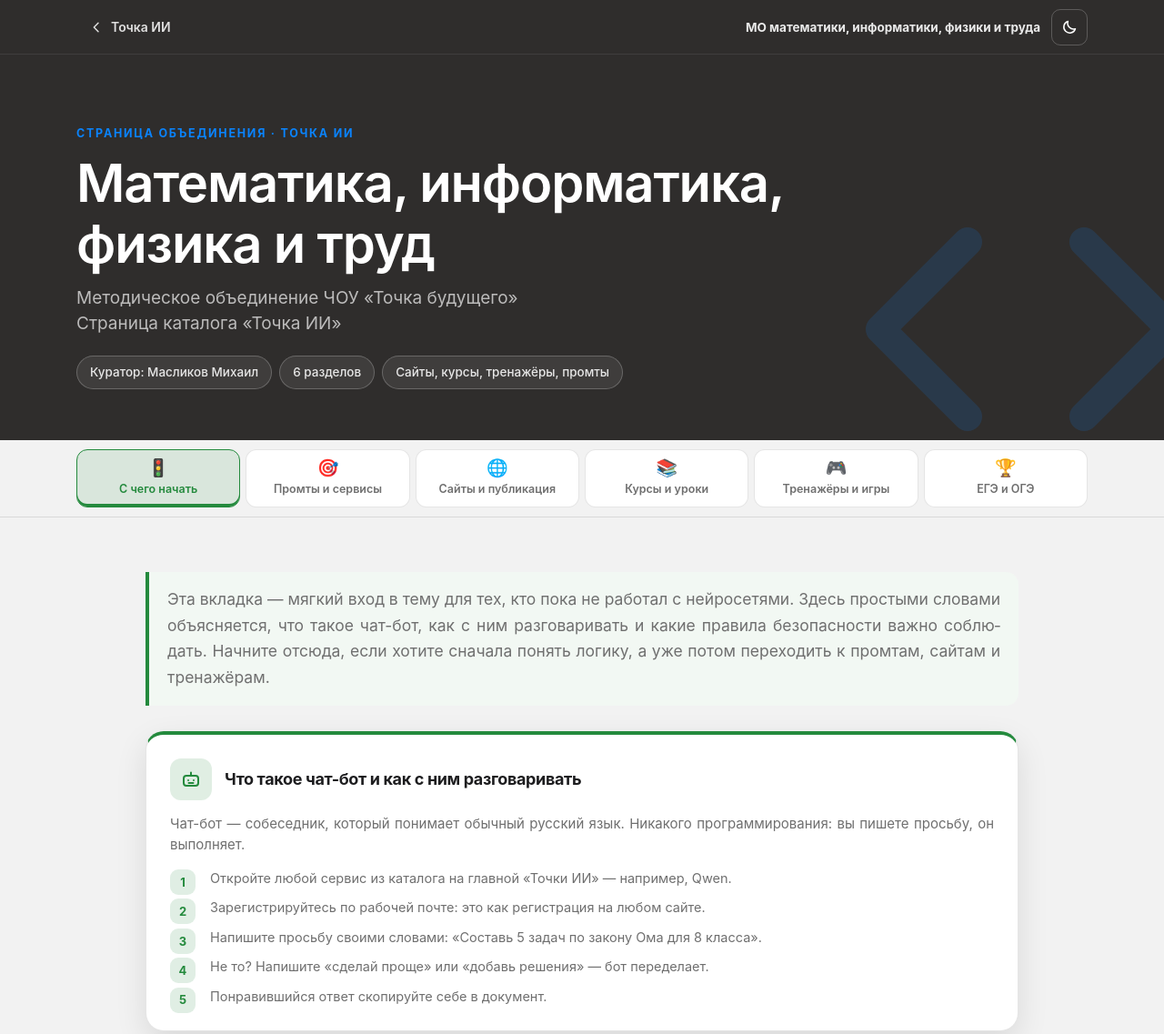
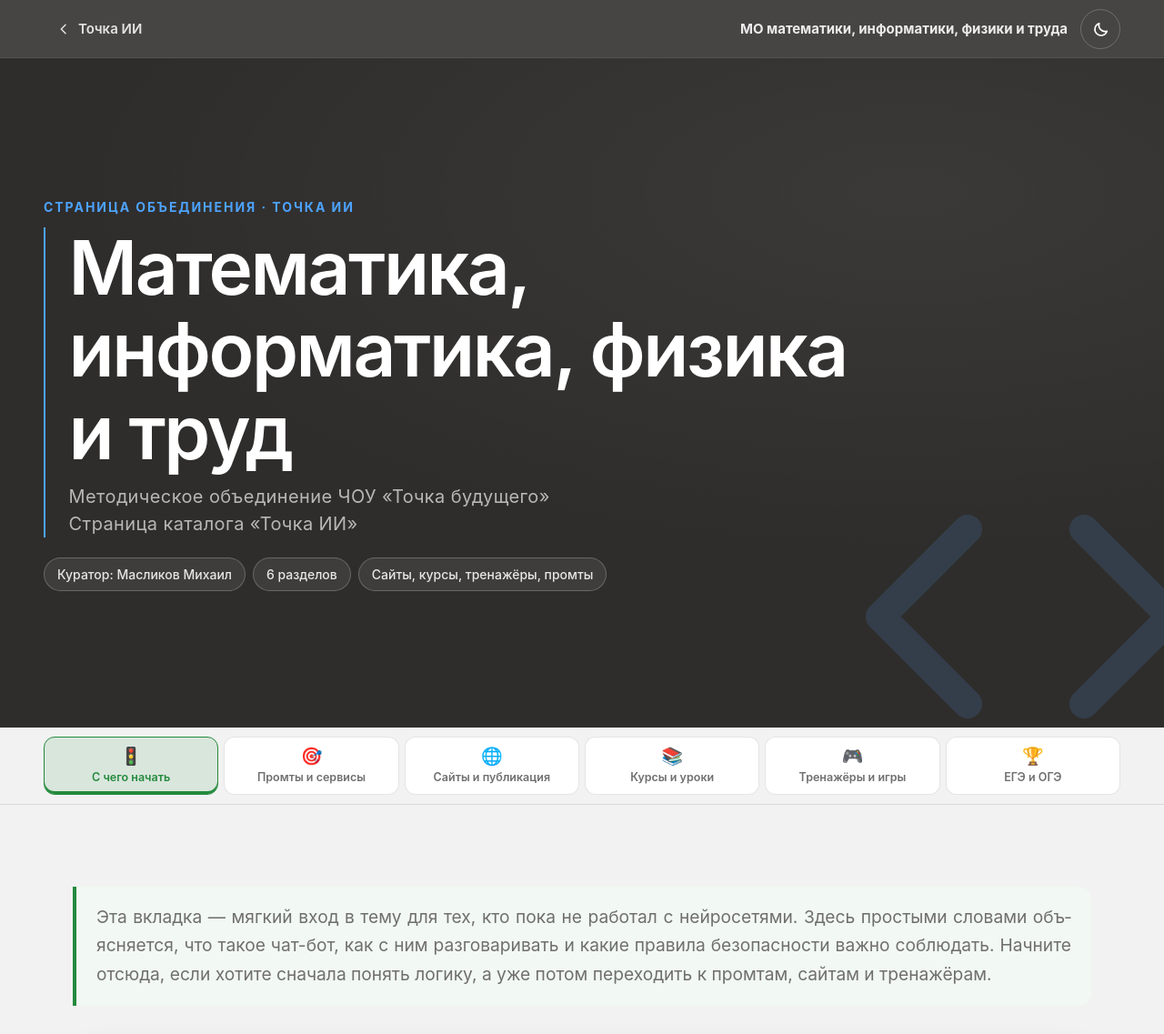
Before and after one commit to mmmaslikov/mift, a plain HTML site: page index.html in a window 1280 px wide. Shown: the top 1137 px of the page at 91% size. Drawn offline with Linux system fonts and the light colour scheme.

Commit message:
Update index.html

```diff
--- a/index.html
+++ b/index.html
@@ -8,10 +8,11 @@
 
 <style>
 /* ============================================================================
-   ШАБЛОН СТРАНИЦЫ СФЕРЫ · всё «лицо» сферы задаётся одним объектом MO ниже:
-   id / title / full / sub / head / icon / color / colorDark / chips.
-   Шапка, hero, цвет акцента, <title> и meta подставляются из MO автоматически.
-   Вкладки и их цвет — TABS + PAL; наполнение — CONTENT; конструктор — CONS.
+   ШАБЛОН СТРАНИЦЫ СФЕРЫ · масштаб и палитра совпадают с главной «Точка ИИ»:
+   --wrap 1320, --pad clamp(20,4vw,48), --nav-h 64, --radius 24, --zoom 1/1.25/1.5,
+   фон #f2f2f2 / #161616, шапка color-mix(charcoal 88%) + blur, hero-acc #4da3ff/#2997ff.
+   «Лицо» сферы задаётся объектом MO (id/title/full/sub/head/icon/color/colorDark/chips);
+   вкладки и их цвет — TABS + PAL; наполнение — CONTENT; конструктор — CONS.
    ----------------------------------------------------------------------------
    СКРИНШОТЫ — кладите PNG в папку images/ рядом с index.html.
    Имена для этой сферы (math): shot-personal-1/2, shot-mc, shot-webdev,
@@ -27,11 +28,11 @@
   --text:#1d1d1f; --muted:#6f6f6f;
   --line:rgba(0,0,0,.10);
   --accent:#0071e3; --hero-acc:#4da3ff;
-  --radius:20px; --shadow:0 12px 34px rgba(0,0,0,.10);
-  --nav-h:60px; --pad:clamp(16px,4vw,44px); --wrap:1200px; --col:960px; --zoom:1;
+  --radius:24px; --shadow:0 12px 34px rgba(0,0,0,.10);
+  --nav-h:64px; --pad:clamp(20px,4vw,48px); --wrap:1320px; --col:1120px; --zoom:1;
   --sb-track:#e6e6e6; --sb-thumb:#c7c7cc; --sb-hover:#a1a1a6;
 }
-/* Масштаб как на главной странице каталога: 100% выглядит как 125/150% */
+/* Масштаб как на главной странице каталога */
 @media (min-width:1800px){:root{--zoom:1.25}}
 @media (min-width:2300px){:root{--zoom:1.5}}
 [data-theme="dark"]{
@@ -53,7 +54,7 @@ body{margin:0;background:var(--bg);color:var(--text);
 body.lb-open{overflow:hidden}
 img{max-width:100%;display:block}
 figure{margin:0}
-h1,h2,h3{letter-spacing:-.02em;line-height:1.15;margin:0}
+h1,h2,h3{letter-spacing:-.02em;line-height:1.1;margin:0}
 p{margin:0}
 a{color:var(--accent)}
 :focus-visible{outline:3px solid var(--accent);outline-offset:3px;border-radius:8px}
@@ -63,46 +64,57 @@ a{color:var(--accent)}
 .panel,.mcard,.cons{--acc:var(--acc-l,#0071e3)}
 [data-theme="dark"] .panel,[data-theme="dark"] .mcard,[data-theme="dark"] .cons{--acc:var(--acc-d,#2997ff)}
 
-.btn{display:inline-flex;align-items:center;justify-content:center;gap:8px;min-height:42px;padding:9px 18px;
-  border-radius:12px;border:1px solid color-mix(in srgb,var(--acc) 30%,transparent);
+.btn{display:inline-flex;align-items:center;justify-content:center;gap:8px;min-height:48px;padding:12px 26px;
+  border-radius:980px;border:1px solid color-mix(in srgb,var(--acc) 30%,transparent);
   background:color-mix(in srgb,var(--acc) 13%,transparent);color:var(--acc);
-  font:inherit;font-weight:600;font-size:14.5px;cursor:pointer;text-decoration:none;transition:background .18s,transform .18s}
+  font:inherit;font-weight:600;font-size:16px;cursor:pointer;text-decoration:none;transition:background .18s,transform .18s}
 .btn svg{width:16px;height:16px;flex:none}
 .btn:hover{background:color-mix(in srgb,var(--acc) 20%,transparent);transform:translateY(-1px)}
+.btn:active{transform:scale(.98)}
 .btn.ghost{background:transparent;color:var(--muted);border-color:var(--line)}
 .btn.ghost:hover{color:var(--acc);border-color:var(--acc);background:transparent}
 .chip{display:inline-flex;align-items:center;gap:6px;padding:7px 14px;border-radius:980px;background:rgba(255,255,255,.08);
-  border:1px solid rgba(255,255,255,.22);font-size:13.5px;color:rgba(255,255,255,.88);font-weight:500}
+  border:1px solid rgba(255,255,255,.22);font-size:14px;color:rgba(255,255,255,.88);font-weight:500}
 .card{background:var(--surface);border:1px solid var(--line);border-radius:var(--radius);box-shadow:var(--shadow)}
 
-/* NAV */
-.nav{position:sticky;top:0;z-index:50;height:var(--nav-h);background:var(--charcoal);
+/* NAV — тон и блюр как на главной */
+.nav{position:sticky;top:0;z-index:50;height:var(--nav-h);
+  background:color-mix(in srgb,var(--charcoal) 88%,transparent);
+  backdrop-filter:saturate(140%) blur(18px);-webkit-backdrop-filter:saturate(140%) blur(18px);
   border-bottom:1px solid rgba(255,255,255,.08)}
-.nav-in{max-width:var(--wrap);margin:0 auto;padding:0 var(--pad);height:var(--nav-h);display:flex;align-items:center;gap:12px}
+.nav-in{max-width:var(--wrap);margin:0 auto;padding:0 var(--pad);height:var(--nav-h);display:flex;align-items:center;gap:14px}
 .back{display:inline-flex;align-items:center;gap:8px;color:rgba(255,255,255,.85);text-decoration:none;
-  font-size:14px;font-weight:600;padding:8px 14px;border-radius:10px;min-height:40px;transition:all .18s}
+  font-size:15px;font-weight:600;padding:10px 14px;border-radius:980px;min-height:44px;transition:all .18s}
 .back:hover{color:#fff;background:rgba(255,255,255,.1)}
 .back svg{width:16px;height:16px;flex:none}
-.nav-title{margin-left:auto;font-size:13.5px;font-weight:700;color:rgba(255,255,255,.9);
+.nav-title{margin-left:auto;font-size:15px;font-weight:700;color:rgba(255,255,255,.9);
   white-space:nowrap;overflow:hidden;text-overflow:ellipsis}
-.nav .icon-btn{width:40px;height:40px;border-radius:10px;border:1px solid rgba(255,255,255,.22);background:transparent;color:#fff;
-  display:grid;place-items:center;cursor:pointer;flex:none}
-.nav .icon-btn svg{width:18px;height:18px}
+.nav .icon-btn{width:44px;height:44px;border-radius:50%;border:1px solid rgba(255,255,255,.22);background:transparent;color:#fff;
+  display:grid;place-items:center;cursor:pointer;flex:none;transition:transform .18s}
+.nav .icon-btn:hover{transform:scale(1.06)}
+.nav .icon-btn svg{width:19px;height:19px}
 @media (max-width:620px){
   .nav-title{display:none}
   .nav .icon-btn{margin-left:auto}
 }
 
-/* HERO */
-.hero{position:relative;overflow:hidden;background:var(--charcoal);color:#fff;padding:clamp(36px,6vw,72px) 0 clamp(32px,5vw,56px)}
+/* HERO — высота, типографика и左 линейка как на главной */
+.hero{position:relative;overflow:hidden;background:var(--charcoal);color:#fff;
+  min-height:calc((100vh - var(--nav-h))/var(--zoom));
+  min-height:calc((100svh - var(--nav-h))/var(--zoom));
+  display:flex;flex-direction:column;justify-content:center;
+  padding:clamp(28px,4vw,64px) 0}
+.hero::before{content:"";position:absolute;inset:0;pointer-events:none;
+  background:radial-gradient(120% 90% at 78% 20%,rgba(255,255,255,.06),transparent 60%)}
 .hero-ico{position:absolute;right:-40px;bottom:-70px;width:clamp(200px,30vw,400px);color:var(--hero-acc);opacity:.14;pointer-events:none}
 .hero-ico svg{width:100%;height:auto;display:block}
-.hero .wrap{position:relative;z-index:1}
-.kicker{display:inline-block;font-size:12.5px;font-weight:700;letter-spacing:.14em;text-transform:uppercase;color:var(--hero-acc);margin-bottom:12px}
-.hero h1{font-size:clamp(28px,5vw,58px);font-weight:600;color:#fff;max-width:840px}
-.hero-sub{margin-top:12px;font-size:clamp(15px,1.7vw,19px);color:rgba(255,255,255,.68);max-width:700px;line-height:1.5}
+.hero .wrap{position:relative;z-index:1;width:100%}
+.kicker{display:inline-block;font-size:14px;font-weight:700;letter-spacing:.14em;text-transform:uppercase;color:var(--hero-acc);margin-bottom:12px}
+.hero-name{border-left:2px solid var(--hero-acc);padding-left:clamp(16px,2vw,26px)}
+.hero h1{font-size:clamp(34px,6.4vw,92px);font-weight:600;color:#fff;letter-spacing:-.03em;max-width:900px}
+.hero-sub{margin-top:10px;font-size:clamp(15px,1.6vw,20px);color:rgba(255,255,255,.66);letter-spacing:.02em;line-height:1.5}
 .hero-sub span{display:block}
-.hero-chips{display:flex;flex-wrap:wrap;gap:8px;margin-top:20px}
+.hero-chips{display:flex;flex-wrap:wrap;gap:8px;margin-top:22px}
 
 /* ВКЛАДКИ */
 .tabs-bar{position:sticky;top:var(--nav-h);z-index:40;background:var(--bg);border-bottom:1px solid var(--line)}
@@ -125,23 +137,23 @@ a{color:var(--accent)}
 @media (max-width:380px){.tabs{grid-template-columns:repeat(2,1fr)}}
 
 /* ПАНЕЛИ */
-.panel{display:none;padding:clamp(30px,5vw,60px) 0;scroll-margin-top:150px}
+.panel{display:none;padding:clamp(52px,7vw,110px) 0;scroll-margin-top:150px}
 .panel.on{display:block}
-.panel-intro{color:var(--muted);max-width:var(--col);font-size:clamp(15px,1.5vw,17.5px);line-height:1.65;
+.panel-intro{color:var(--muted);max-width:var(--col);font-size:clamp(16px,1.5vw,20px);line-height:1.65;
   text-align:justify;hyphens:auto;
-  margin:0 auto clamp(20px,3vw,28px);padding:16px 20px;border-left:4px solid var(--acc);
+  margin:0 auto clamp(26px,3vw,48px);padding:18px 22px;border-left:4px solid var(--acc);
   background:color-mix(in srgb,var(--acc) 6%,var(--surface));border-radius:0 14px 14px 0}
 .mgrid{display:grid;gap:16px;grid-template-columns:1fr;max-width:var(--col);margin-inline:auto}
-.mcard{padding:clamp(18px,2.4vw,26px);display:flex;flex-direction:column;gap:14px;border-top:4px solid var(--acc)}
+.mcard{padding:clamp(20px,2.4vw,30px);display:flex;flex-direction:column;gap:14px;border-top:4px solid var(--acc)}
 .m-head{display:flex;align-items:center;gap:14px}
-.m-head .mi{width:46px;height:46px;border-radius:12px;display:grid;place-items:center;flex:none;
+.m-head .mi{width:48px;height:48px;border-radius:14px;display:grid;place-items:center;flex:none;
   background:color-mix(in srgb,var(--acc) 14%,transparent);color:var(--acc)}
 .m-head .mi svg{width:24px;height:24px}
-.m-head h3{font-size:18px}
-.mcard>p{color:var(--muted);font-size:15px}
+.m-head h3{font-size:20px}
+.mcard>p{color:var(--muted);font-size:15.5px}
 .m-links{display:flex;flex-wrap:wrap;gap:8px}
-.m-link{display:inline-flex;align-items:center;gap:7px;padding:9px 15px;border-radius:10px;border:1px solid var(--line);
-  background:var(--surface-2);color:var(--text);font-size:13.5px;font-weight:600;text-decoration:none;transition:all .18s;min-height:40px}
+.m-link{display:inline-flex;align-items:center;gap:7px;padding:9px 15px;border-radius:980px;border:1px solid var(--line);
+  background:var(--surface-2);color:var(--text);font-size:14px;font-weight:600;text-decoration:none;transition:all .18s;min-height:40px}
 .m-link:hover{border-color:var(--acc);color:var(--acc)}
 .m-link svg{width:14px;height:14px;flex:none}
 
@@ -190,8 +202,8 @@ a{color:var(--accent)}
 .p-actions{display:flex;gap:8px;flex-wrap:wrap;padding-bottom:6px}
 
 /* КОНСТРУКТОР */
-.cons{padding:clamp(18px,2.4vw,26px);margin:0 auto 20px;max-width:var(--col);display:grid;gap:16px;border-top:4px solid var(--acc)}
-.cons-title{display:flex;align-items:center;gap:12px;font-size:18px;font-weight:700}
+.cons{padding:clamp(20px,2.4vw,30px);margin:0 auto 20px;max-width:var(--col);display:grid;gap:16px;border-top:4px solid var(--acc)}
+.cons-title{display:flex;align-items:center;gap:12px;font-size:20px;font-weight:700}
 .cons-title .ci2{width:42px;height:42px;border-radius:12px;display:grid;place-items:center;
   background:color-mix(in srgb,var(--acc) 14%,transparent);color:var(--acc)}
 .cons-title .ci2 svg{width:22px;height:22px}
@@ -217,9 +229,9 @@ a{color:var(--accent)}
 .cons-actions{display:flex;gap:10px;flex-wrap:wrap}
 
 /* FOOTER */
-.footer{background:var(--charcoal);color:#fff;padding:clamp(32px,5vw,56px) 0}
+.footer{background:var(--charcoal);color:#fff;padding:clamp(40px,5vw,64px) 0}
 .footer-in{display:grid;gap:16px;justify-items:center;text-align:center}
-.f-link{display:inline-flex;align-items:center;gap:8px;padding:10px 18px;border-radius:12px;
+.f-link{display:inline-flex;align-items:center;gap:8px;padding:10px 18px;border-radius:980px;
   border:1px solid rgba(255,255,255,.2);color:rgba(255,255,255,.85);text-decoration:none;font-size:14px;font-weight:600;min-height:42px}
 .f-link:hover{color:#fff;border-color:#fff}
 .f-link svg{width:15px;height:15px;flex:none}
@@ -230,7 +242,7 @@ a{color:var(--accent)}
   .f-copy .f-sep{display:none}
 }
 
-/* ЛАЙТБОКС · размеры vh/vw компенсированы под zoom, как на главной */
+/* ЛАЙТБОКС · размеры vh/vw компенсированы под zoom */
 .lb{position:fixed;inset:0;z-index:200;display:flex;align-items:center;justify-content:center;
   padding:16px;overscroll-behavior:contain}
 .lb[hidden]{display:none}
@@ -254,7 +266,7 @@ a{color:var(--accent)}
 }
 
 .toast{position:fixed;left:50%;bottom:24px;transform:translate(-50%,16px);z-index:300;
-  padding:12px 22px;border-radius:12px;background:var(--charcoal);color:#fff;border:1px solid rgba(255,255,255,.18);
+  padding:12px 22px;border-radius:980px;background:var(--charcoal);color:#fff;border:1px solid rgba(255,255,255,.18);
   font-size:15px;font-weight:600;box-shadow:var(--shadow);opacity:0;pointer-events:none;transition:.3s;max-width:calc(100vw/var(--zoom) - 32px);text-align:center}
 .toast.show{opacity:1;transform:translate(-50%,0)}
 
@@ -273,7 +285,9 @@ const BACK_URL="https://mmmaslikov.github.io/point-ai";
 const QWEN_URL="https://chat.qwen.ai/";
 const IMG="images/";
 
-/* ====== ЛИЦО СФЕРЫ: меняйте только этот объект под своё МО ====== */
+/* ====== ЛИЦО СФЕРЫ: меняйте только этот объект под своё МО ======
+   color/colorDark задают идентичность сферы в каталоге; шапка и hero
+   используют общие токены главной (--hero-acc), чтобы масштаб и тон совпадали. */
 const MO={
   id:"math",
   title:"Математика, информатика, физика и труд",
@@ -618,8 +632,10 @@ function renderApp(){
   </div></header>
   <section class="hero"><div class="hero-ico">${ICONS[MO.icon]||ICONS.spark}</div><div class="wrap">
     <span class="kicker">Страница объединения · Точка ИИ</span>
-    <h1>${esc(MO.title)}</h1>
-    <p class="hero-sub"><span>${esc(MO.sub[0])}</span><span>${esc(MO.sub[1])}</span></p>
+    <div class="hero-name">
+      <h1>${esc(MO.title)}</h1>
+      <p class="hero-sub"><span>${esc(MO.sub[0])}</span><span>${esc(MO.sub[1])}</span></p>
+    </div>
     <div class="hero-chips"><span class="chip">Куратор: ${esc(MO.head)}</span>
       <span class="chip">${TABS.length} ${plural(TABS.length,"раздел","раздела","разделов")}</span>
       <span class="chip">${esc(MO.chips||"Промты, алгоритмы, сервисы")}</span></div>
@@ -711,7 +727,6 @@ function resolvedTheme(){return state.theme==="auto"?(matchMedia("(prefers-color
 function applyTheme(){
   const dark=resolvedTheme()==="dark";
   document.documentElement.dataset.theme=resolvedTheme();
-  document.documentElement.style.setProperty("--hero-acc",dark?(MO.colorDark||MO.color||"#2997ff"):(MO.color||"#4da3ff"));
   const b=$("#theme-btn");if(b){b.innerHTML=dark?ICONS.sun:ICONS.moon;
     b.setAttribute("aria-label",dark?"Светлая тема":"Тёмная тема");}
 }
```
